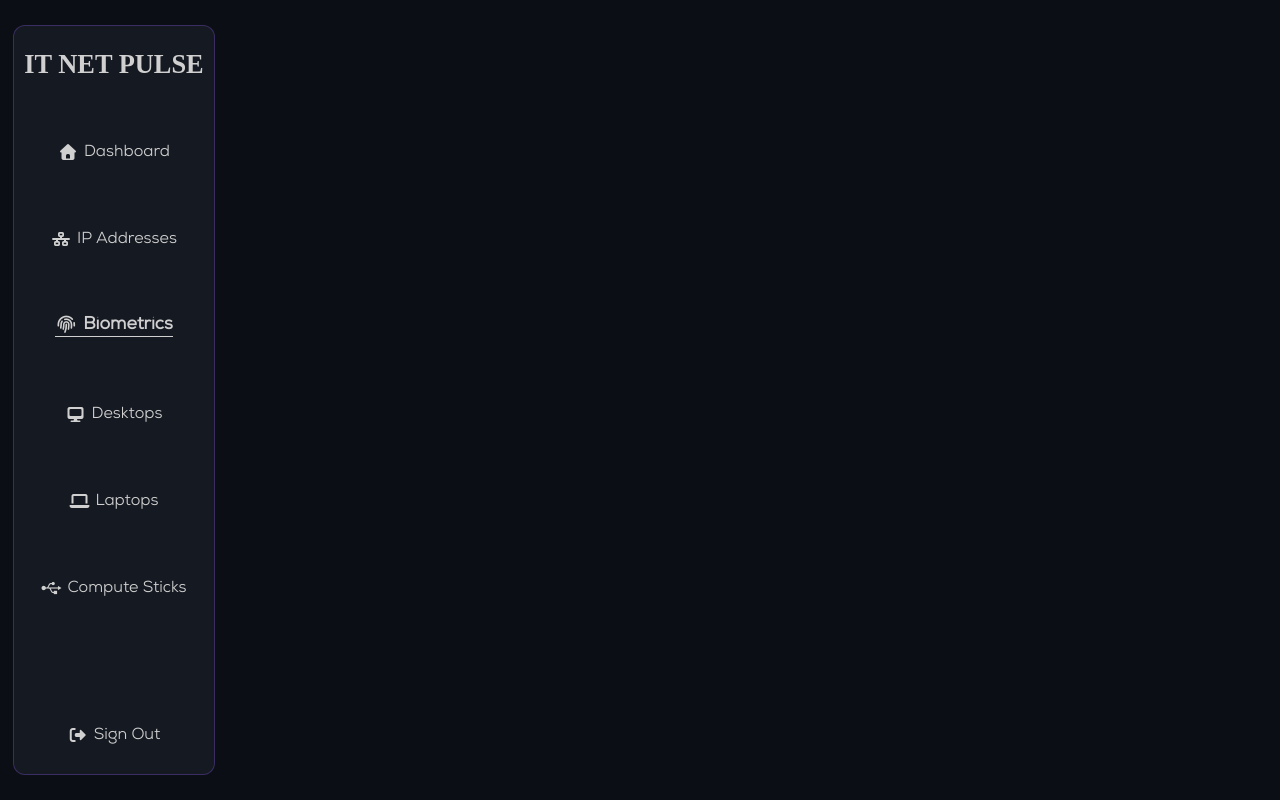
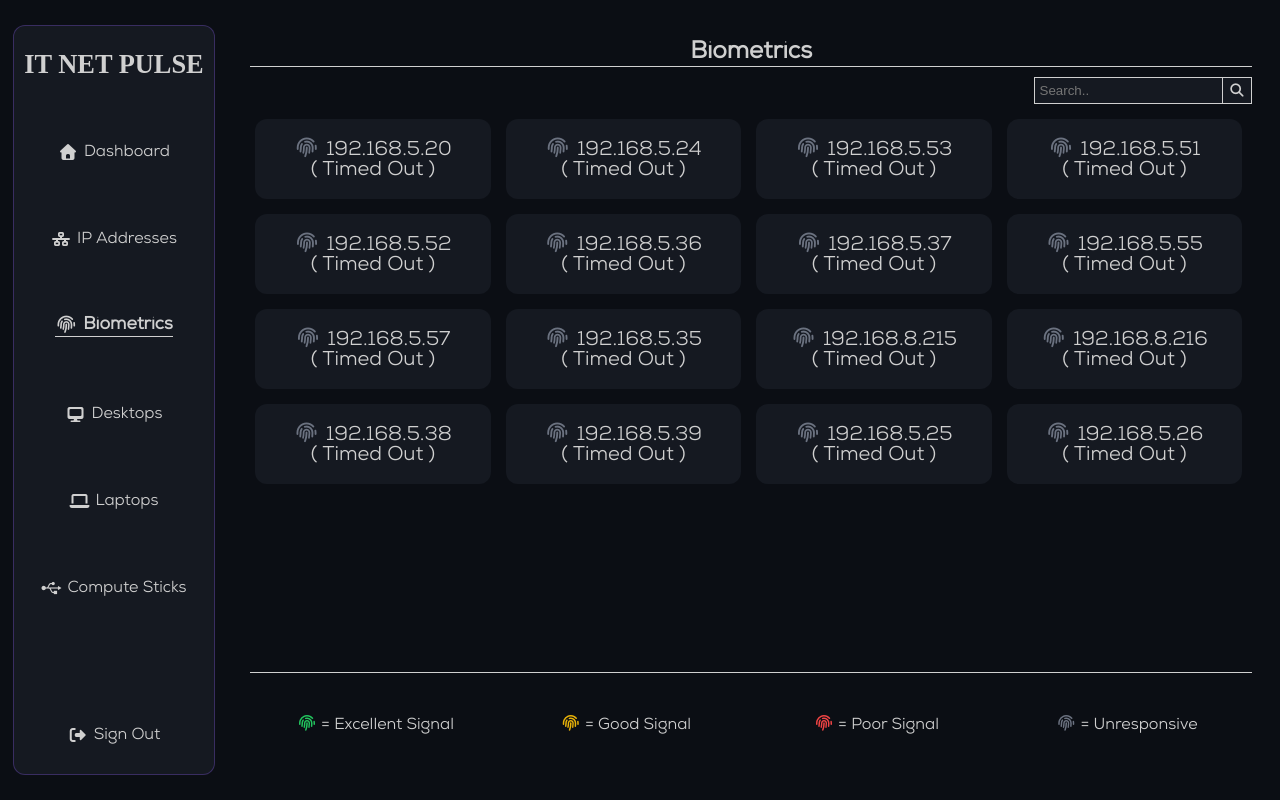
Before and after one commit to Mariquit-datkom/HEPC-NetPulse, a PHP site: page /biometrics.php in a window 1280 px wide. Run offline with PHP 8.4, Linux system fonts and the light colour scheme; a user stored in the database is signed in; some libraries are stand-ins or nearby versions.

Commit message:
Added biometrics monitoring page

```diff
--- a/biometrics.php
+++ b/biometrics.php
@@ -8,6 +8,36 @@
     if (!isset($_SESSION['username'])) {
         header("Location: logIn.php");
         exit();
+    }
+
+    $filename = "assets/docs/ipAddresses.txt";
+    $biometrics = [];
+
+    if (file_exists($filename)) {
+        $lines = file($filename, FILE_IGNORE_NEW_LINES | FILE_SKIP_EMPTY_LINES);
+
+        $currentSection = '';
+        foreach ($lines as $line) {
+            $line = trim($line);
+
+            if (strpos($line, '-- Servers --') !== false) {
+                $currentSection = 'servers';
+                continue;
+            } elseif (strpos($line, '-- Switch --') !== false) {
+                $currentSection = 'switch';
+                continue;
+            } elseif (strpos($line, '-- Biometrics --') !== false) {
+                $currentSection = 'biometrics';
+                continue;
+            }
+
+            // Check if line contains a valid IP address pattern
+            if (preg_match('/^\d{1,3}\.\d{1,3}\.\d{1,3}\.\d{1,3}$/', $line)) {
+                if ($currentSection === 'biometrics') {
+                    $biometrics[] = $line;
+                }
+            }
+        }
     }
 
     $currentPage = basename($_SERVER['PHP_SELF']);
@@ -28,10 +58,46 @@
         <?php include 'loading.php'; ?>
         <?php include 'navPanel.php'; ?>
         <div class="right-side-container">
+            <div class="top-shelf">
+                <div class="header-container">
+                    <h2 class="header">Biometrics</h2>
+                </div>
+                <div class="search-row">
+                    <input type="text" class="search-bar" id="search-bar" placeholder="Search..">
+                    <button class="search-btn"><i class="fa fa-search"></i></button>
+                </div>
+                <div class="scrollable-area">
+                    <?php
+                        $pings = isset($_SESSION['pings']) ? $_SESSION['pings'] : [];
 
+                        foreach ($biometrics as $index => $ip):
+                    ?>
+                    <div class="shelf-item content-container" data-ip="<?php echo htmlspecialchars($ip) ?>">
+                        <span class="display-item"><i class="fa fa-fingerprint status-grey"></i><?php echo "$ip" ?></span>
+                        <span class="display-ping">( -- )</span>
+                    </div>
+                    <?php endforeach; ?>
+                </div>
+            </div>
+            <div class="bottom-shelf">
+                <div class="bottom-shelf-item">
+                    <span><i class="fa fa-fingerprint status-green"></i> = Excellent Signal</span>
+                </div>
+                <div class="bottom-shelf-item">
+                    <span><i class="fa fa-fingerprint status-yellow"></i> = Good Signal</span>
+                </div>
+                <div class="bottom-shelf-item">
+                    <span><i class="fa fa-fingerprint status-red"></i> = Poor Signal</span>
+                </div>
+                <div class="bottom-shelf-item">
+                    <span><i class="fa fa-fingerprint status-grey"></i> = Unresponsive</span>
+                </div>
+            </div>
         </div>
     </div>
 
+    <script> const currentPage = <?php echo json_encode($currentPage); ?>; </script>
     <script src="js/loading.js"></script>
+    <script src="js/statusChecker.js"></script>
 </body>
 </html>
--- /dev/null
+++ b/css/biometrics.css
@@ -0,0 +1,141 @@
+.right-side-container {
+    display: flex;
+    flex-direction: column;
+    gap: 20px;
+    padding: 15px 15px 0 15px;
+}
+
+.top-shelf {
+    flex: 3;
+    display: flex;
+    flex-direction: column;
+    overflow: hidden;
+}
+
+.header-container {
+    display: flex;
+    align-items: center;
+    border-bottom: 1px #d0d0d0 solid;
+}
+
+.header {
+    width: 100%;
+    padding-bottom: 2px;
+    text-align: center;
+    color: #d0d0d0;
+}
+
+.search-row {
+    margin: 10px 0 10px auto;
+    display: flex;
+    align-items: center;
+    width: fit-content;
+    border: 1px #d0d0d0 solid;
+}
+
+.search-bar {
+    border: none;
+    padding: 5px;
+    background-color: #151921;
+    color: #d0d0d0;
+}
+
+.search-bar:focus {
+    outline: none;
+}
+
+.search-btn {
+    border: none;
+    padding: 6px;
+    background-color: #151921;
+    color: #d0d0d0;
+    border-left: 1px #d0d0d0 solid;
+    transition: background-color 0.3s ease;
+}
+
+.search-btn:hover {
+    background-color: #8b5cf6;
+}
+
+.scrollable-area {
+    min-height: 0;
+    overflow-y: auto;
+    flex-direction: column;
+    padding: 5px 10px 5px 5px;
+    display: grid;
+    grid-template-columns: repeat(4 , 1fr);
+    grid-auto-rows: minmax(80px, auto);
+    gap: 15px;
+}
+
+.scrollable-area::-webkit-scrollbar {
+    width: 5px;
+}
+
+.scrollable-area::-webkit-scrollbar-track {
+    border-radius: 10px;
+}
+
+.scrollable-area::-webkit-scrollbar-thumb {
+    background: #d0d0d0;
+    border-radius: 10px;
+}
+
+.shelf-item {
+    flex: 1;
+    display: flex;
+    flex-direction: column;
+    justify-content: center;
+    align-items: center;
+    padding: 10px 20px;
+    transform: translateY(0);
+    color: #d0d0d0;
+    font-size: 20px;
+}
+
+.shelf-item i {
+    margin-right: 7px;
+}
+
+.shelf-item:hover {
+    outline: 1px #8b5cf6 solid;
+    animation: bounce 0.7s infinite;
+}
+
+@keyframes bounce {
+    0%, 100% {
+        transform: translateY(0);
+        animation-timing-function: ease-out;
+    }
+
+    50% {
+        transform: translateY(-2px);
+        animation-timing-function: ease-in;
+    }
+}
+
+.status-green  { color: #22c55e !important; }
+.status-yellow { color: #eab308 !important; }
+.status-red    { color: #ef4444 !important; }
+.status-grey   { color: #6b7280 !important; }
+
+.bottom-shelf {
+    flex: 0.5;
+    display: grid;
+    grid-template-columns: repeat(4, 1fr);
+    grid-auto-rows: minmax(60px, auto);
+    border-top: 1px #d0d0d0 solid;
+}
+
+.bottom-shelf-item {
+    height: 100%;
+    min-height: 60px;
+    display: flex;
+    justify-content: center;
+    align-items: center;
+}
+
+.bottom-shelf-item span {
+    color: #d0d0d0;
+    font-size: 16px;
+}
--- a/desktops.php
+++ b/desktops.php
@@ -102,7 +102,8 @@
         </div>
     </div>
 
+    <script> const currentPage = <?php echo json_encode($currentPage); ?>; </script>
     <script src="js/loading.js"></script>
-    <script src="js/desktopStatusChecker.js"></script>
+    <script src="js/statusChecker.js"></script>
 </body>
 </html>
--- a/ipAddresses.php
+++ b/ipAddresses.php
@@ -118,7 +118,8 @@
         </div>
     </div>
 
+    <script> const currentPage = <?php echo json_encode($currentPage); ?>; </script>
     <script src="js/loading.js"></script>
-    <script src="js/ipAddressStatusChecker.js"></script>
+    <script src="js/statusChecker.js"></script>
 </body>
 </html>
--- a/js/ipAddressStatusChecker.js
+++ b/js/statusChecker.js
@@ -1,6 +1,6 @@
 const CONCURRENCY_LIMIT = 5;
 
-async function checkHeartbeat() {
+async function checkHeartbeat(iconBaseClass) {
     const ipItems = Array.from(document.querySelectorAll('.shelf-item'));
 
     for (let i = 0; i < ipItems.length; i += CONCURRENCY_LIMIT) {
@@ -17,18 +17,34 @@ async function checkHeartbeat() {
                 const response = await fetch(`checkIpStatus.php?ip=${encodeURIComponent(ip)}`);
                 const data = await response.json();
 
-                icon.className = `fa fa-signal status-${data.color}`;
+                icon.className = `${iconBaseClass} status-${data.color}`;
                 pingDisplay.textContent = (data.ms !== '--') ? `( ${data.ms}ms )` : '( Timed Out )';
             } catch (err) {
                 console.error('Ping Error:', err);
-                icon.className = 'fa fa-signal status-grey';
+                icon.className = `${iconBaseClass} status-grey`;
                 pingDisplay.textContent = '( Error )';
             }
         }));
     }
 }
 
-checkHeartbeat();
-setTimeout(function run() {
-    checkHeartbeat().then(() => setTimeout(run, 3000));
-}, 3000);
+function initStatusChecker() {
+    let iconClass = 'fa fa-signal';
+
+    if (typeof currentPage !== 'undefined') {
+        if (currentPage === 'biometrics.php') {
+            iconClass = 'fa fa-fingerprint';
+        } else if (currentPage === 'desktops.php') {
+            iconClass = 'fa fa-desktop';
+        }
+    }
+
+    checkHeartbeat(iconClass);
+
+    const run = () => {
+        checkHeartbeat(iconClass).then(() => setTimeout(run, 3000));
+    };
+    setTimeout(run, 3000);
+}
+
+initStatusChecker();
--- a/laptops.php
+++ b/laptops.php
@@ -45,7 +45,7 @@
                     ?>
                     <div class="shelf-item content-container">
                         <i class="fa fa-laptop"></i>
-                        <span class="desktop-name"><?php echo "Laptop " . $index + 1 ?></span>
+                        <span class="laptop-name"><?php echo "Laptop " . $index + 1 ?></span>
                         <span class="ip"><?php echo "($ip)" ?></span>
                     </div>
                     <?php
```
Also changed, not shown: js/desktopStatusChecker.js (deleted, +0 -31 lines).
